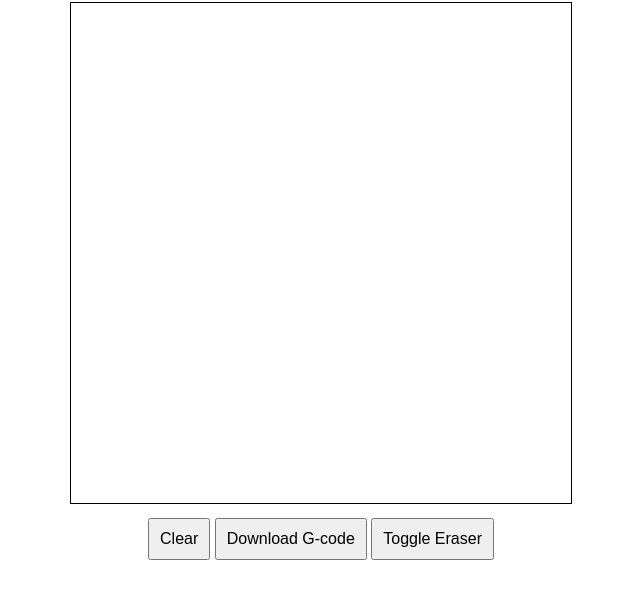
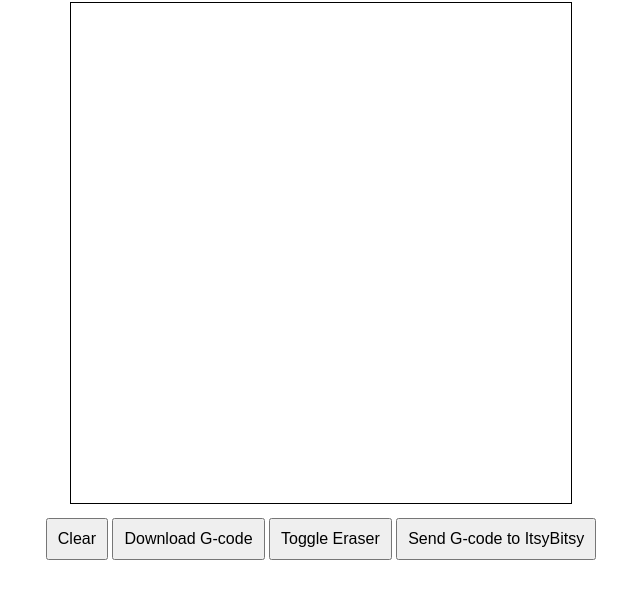
Before and after one commit to CodeLuuk/Pen-plotter-drawer, a plain HTML site: page index.html in a window 1280 px wide. Shown: the part 78-676 px from the top of the page, without its empty margins (319-959 px from the left). Drawn offline with Linux system fonts and the light colour scheme.

Commit message:
Update index.html

```diff
--- a/index.html
+++ b/index.html
@@ -17,6 +17,7 @@
   <button onclick="clearCanvas()">Clear</button>
   <button onclick="downloadGcode()">Download G-code</button>
   <button onclick="toggleEraser()">Toggle Eraser</button>
+  <button onclick="sendToSerial()">Send G-code to ItsyBitsy</button>
 
   <script>
     const canvas = document.getElementById('drawCanvas');
@@ -110,7 +111,7 @@
       strokes = [];
     }
 
-    function downloadGcode() {
+    function generateGcode() {
       let gcode = "G21 ; Set units to mm\nG90 ; Absolute positioning\nG0 Z5 ; Lift pen\n";
       for (const stroke of strokes) {
         if (stroke.length === 0) continue;
@@ -122,7 +123,11 @@
         }
         gcode += "G0 Z5 ; Lift pen\n";
       }
+      return gcode;
+    }
 
+    function downloadGcode() {
+      const gcode = generateGcode();
       const blob = new Blob([gcode], { type: 'text/plain' });
       const a = document.createElement('a');
       a.href = URL.createObjectURL(blob);
@@ -130,6 +135,28 @@
       document.body.appendChild(a);
       a.click();
       document.body.removeChild(a);
+    }
+
+    async function sendToSerial() {
+      try {
+        const port = await navigator.serial.requestPort();
+        await port.open({ baudRate: 115200 });
+
+        const encoder = new TextEncoderStream();
+        const writableStreamClosed = encoder.readable.pipeTo(port.writable);
+        const writer = encoder.writable.getWriter();
+
+        const gcode = generateGcode();
+        await writer.write(gcode);
+        writer.close();
+        await writableStreamClosed;
+        await port.close();
+
+        alert("G-code sent to ItsyBitsy M4!");
+      } catch (err) {
+        console.error("Serial Error:", err);
+        alert("Failed to send G-code: " + err.message);
+      }
     }
 
     function getTouchCoordinates(e) {
@@ -155,7 +182,7 @@
     canvas.addEventListener('mouseup', stopDraw);
     canvas.addEventListener('mouseout', stopDraw);
 
-    // Touch events with proper handling
+    // Touch events
     canvas.addEventListener('touchstart', e => {
       e.preventDefault();
       startDraw(e);
```
